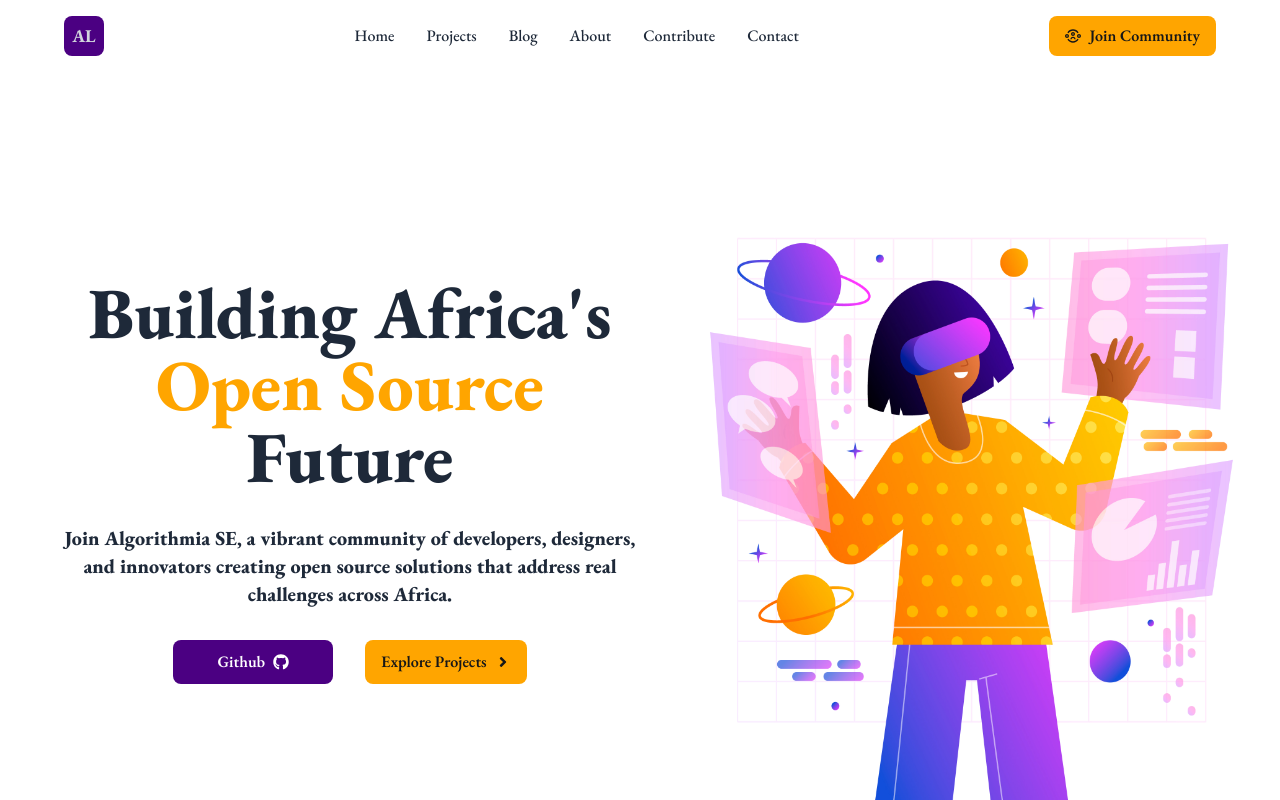
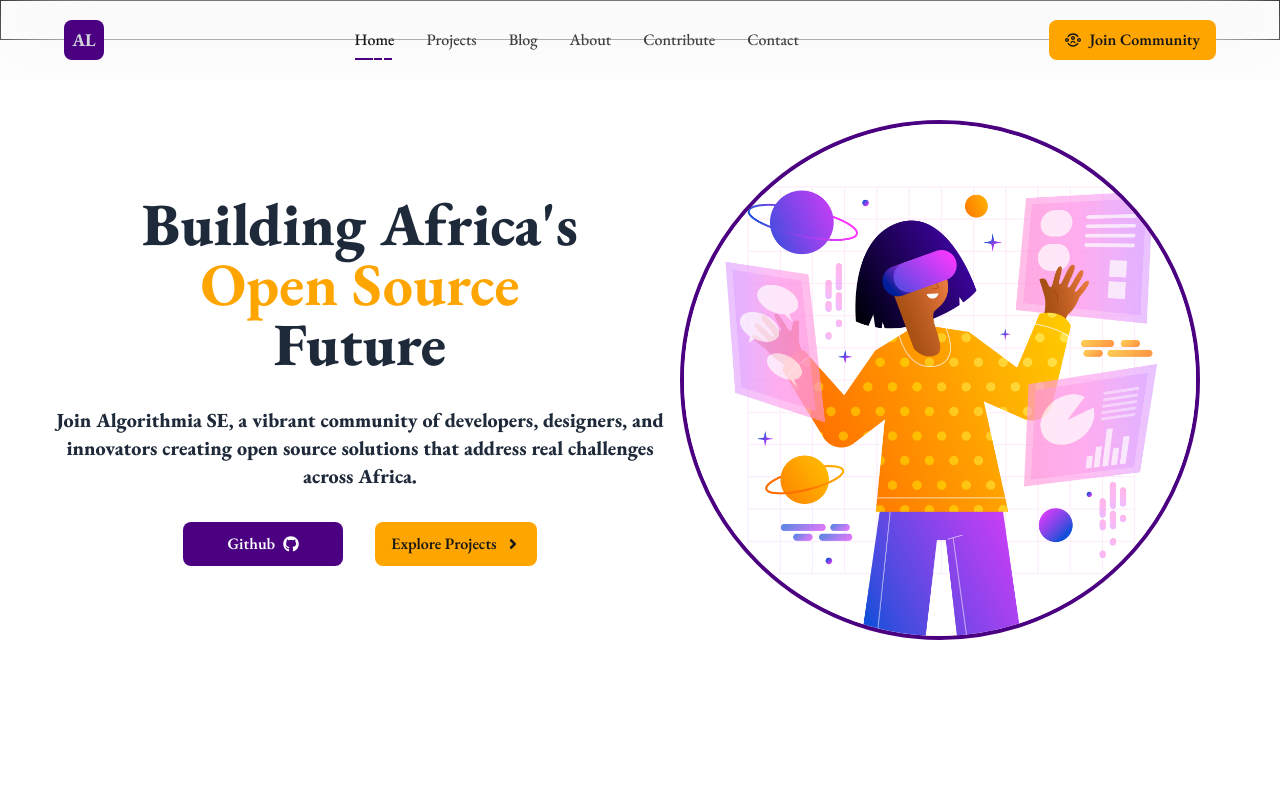
Before and after one commit to Bo1atit0/algorithmia-frontend, a React (Vite) app: page / in a window 1280 px wide. Built offline with nearby package versions, Linux system fonts and the light colour scheme; a web font is replaced by a local one.

Commit message:
worked on the hero section image

```diff
--- a/package.json
+++ b/package.json
@@ -15,6 +15,7 @@
     "@tailwindcss/vite": "^4.1.12",
     "react": "^19.1.1",
     "react-dom": "^19.1.1",
+    "react-scroll": "^1.9.3",
     "tailwindcss": "^4.1.12"
   },
   "devDependencies": {
--- a/src/components/Hero.jsx
+++ b/src/components/Hero.jsx
@@ -5,19 +5,19 @@ import Button from './Button';
 
 const Hero = () => {
   return (
-    <section>
+    <section className="py-20">
       {/* hero section */}
-      <div className="flex flex-col md:flex-row items-center text-gray-800">
+      <div className="flex flex-col md:flex-row gap-4 md:gap-0 items-center text-gray-800">
         {/* Text */}
         <div className=" flex flex-col md:w-[50vw] gap-8 items-center justify-center md:ml-10">
-          <h1 className="text-4xl md:text-7xl font-extrabold text-center ">
+          <h1 className="text-4xl md:text-5xl lg:text-6xl font-extrabold text-center ">
             Building Africa's
             <br />
-            <span className="text-c2 ">Open Source</span>
+            <span className="text-c2 font-bold"> Open Source </span>
             <br />
             Future
           </h1>
-          <p className="px-4 text-center text-xl font-black">
+          <p className="px-4 text-center sm:text-lg md:text-xl font-black">
             Join Algorithmia SE, a vibrant community of developers, designers,
             and innovators creating open source solutions that address real
             challenges across Africa.
@@ -36,8 +36,12 @@ const Hero = () => {
         </div>
 
         {/* Image */}
-        <div className=" flex items-center justify-center">
-          <img src={HeroImage} alt="Hero Image" className="md:h-[80vh] " />
+        <div className=" flex items-center justify-center border-4 border-c1 rounded-full">
+          <img
+            src={HeroImage}
+            alt="Hero Image"
+            className="md:w-[40vw] w-[70vw] rounded-full"
+          />
         </div>
       </div>
     </section>
--- a/src/components/Navbar.jsx
+++ b/src/components/Navbar.jsx
@@ -1,19 +1,22 @@
 import React, { useState } from 'react';
 import { RiUserCommunityLine } from 'react-icons/ri';
+import { Link } from 'react-scroll';
 const Navbar = () => {
   const [isOpen, setIsOpen] = useState(false);
+  const [activeLink, setActiveLink] = useState('home');
+
   const NavItems = [
-    'Home',
-    'Projects',
-    'Blog',
-    'About',
-    'Contribute',
-    'Contact',
+    { href: 'home', label: 'Home' },
+    { href: 'projects', label: 'Projects' },
+    { href: 'blog', label: 'Blog' },
+    { href: 'about', label: 'About' },
+    { href: 'contribuute', label: 'Contribute' },
+    { href: 'contact', label: 'Contact' },
   ];
 
   return (
-    <section>
-      <nav className=" py-5 md:py-4 fixed top-0 left-0 right-0 backdrop-blur-2xl px-4 md:px-0 z-20">
+    <section className="h-10 border">
+      <nav className=" py-3 md:py-5 fixed top-0 left-0 right-0 backdrop-blur-2xl px-4 md:px-6 z-20 ">
         <div className="flex justify-between items-center max-w-6xl mx-auto">
           {/* image */}
           <div className="h-3 w-3 p-5 bg-c1 rounded-lg text-lg font-bold flex justify-center items-center text-gray-300">
@@ -22,29 +25,37 @@ const Navbar = () => {
 
           {/* Desktop nav list */}
           <div className="hidden md:flex lg:flex items-center gap-8 justify-between font-medium text-gray-800 ">
-            {NavItems.map((item, index) => (
-              <a
-                className="cursor-pointer
+            {NavItems.map((links, index) => (
+              <Link
+                to={links.href}
+                onClick={() => setActiveLink(links.href)}
+                className={`cursor-pointer
             relative
             after:absolute
             after:left-0
             after:-bottom-2
-            after:w-full
+            ${
+              activeLink === links.href
+                ? 'after:w-full text-neutral-900  after:opacity-100 after:scale-x-100'
+                : 'text-neutral-700 hover:after:w-full  hover:after:opacity-95'
+            }
             after:h-0.5
+            after:w-0
             after:opacity-0
-            hover:after:opacity-95
+            after:scale-x-0
+            hover:after:scale-x-100
             after:bg-[linear-gradient(to_right,indigo_0_40%,transparent_40%),repeating-linear-gradient(to_right,indigo_0_20%,transparent_20%_25%)]
             after:transition-all
             after:duration-1000
             after:ease-in-out
-            after:scale-x-0
-            hover:after:scale-x-100
+
+
             after:origin-left
-            "
+            `}
                 key={index}
               >
-                {item}
-              </a>
+                {links.label}
+              </Link>
             ))}
           </div>
           <button className="hidden md:flex items-center gap-2 bg-c2 px-4 py-2 font-semibold rounded-lg text-neutral-900 ">
@@ -74,18 +85,18 @@ const Navbar = () => {
       {/* mobile list */}
       <div className=" flex justify-center p-20">
         {/* {isOpen && ( */}
-        <ul
+        <div
           className={`flex flex-col gap-1
           md:hidden absolute top-0 bg-gray-300/50 w-90 px-6 py-3 space-y-2
           transition-all duration-1000 ease-in-out
           ${isOpen ? 'translate-y-20 opacity-100' : 'translte-y-0 opacity-0'}`}
         >
-          {NavItems.map((item, index) => (
-            <li key={index} className="w-full text-lg font-semibold">
-              {item}
-            </li>
+          {NavItems.map((links, index) => (
+            <Link key={index} className="w-full text-lg font-semibold">
+              {links.label}
+            </Link>
           ))}
-        </ul>
+        </div>
         {/* )} */}
       </div>
     </section>
```
Also changed, not shown: 1 other file (tests, documents, lock files or other folders).
